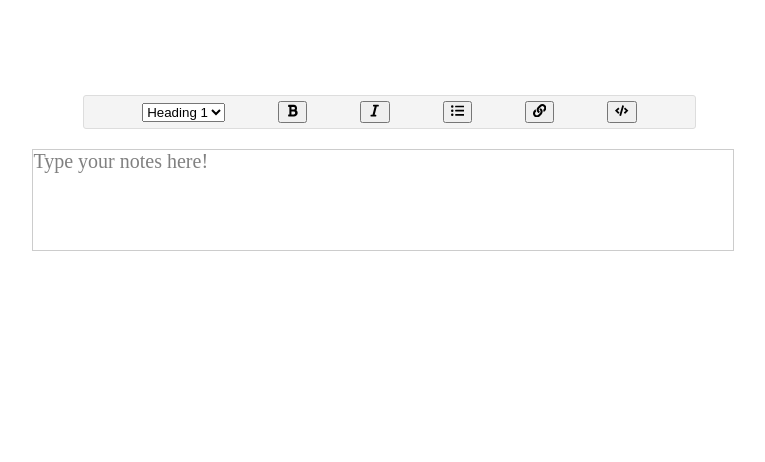
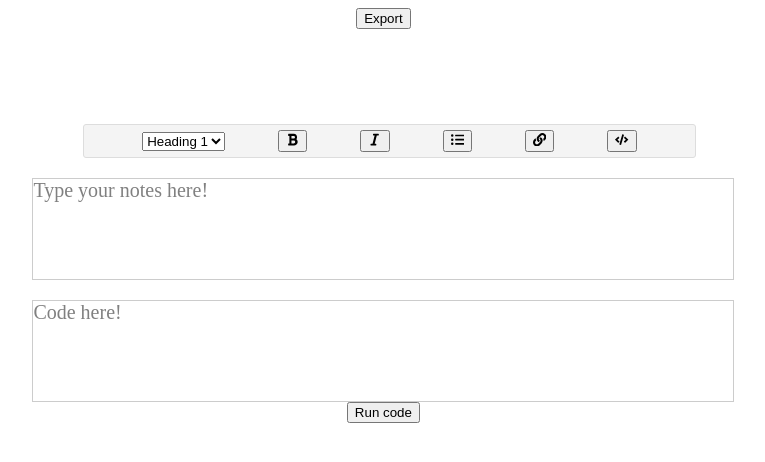
Before and after one commit to 2011-libra/notables, a React app: page / in a window 1280 px wide. Shown: the whole page, without its empty margins (225-990 px from the left). Built offline with nearby package versions, Linux system fonts and the light colour scheme.

Commit message:
T1-FE Export: Created component to download rich text file

```diff
--- a/app/components/texteditor/Texteditor.css
+++ b/app/components/texteditor/Texteditor.css
@@ -70,3 +70,9 @@
   color: white;
   padding: 8px;
 }
+
+.codeeditor_button {
+  display: flex;
+  justify-content: center;
+  align-items: center;
+}
--- /dev/null
+++ b/app/components/texteditor/codeeditor.js
@@ -0,0 +1,19 @@
+import React from 'react';
+
+export default function codeeditor() {
+  return (
+    <div>
+      <div className="codeeditor_container">
+        <div
+          className="editor"
+          id="editor"
+          contentEditable="true"
+          data-placeholder="Code here!"
+        ></div>
+        <div className="codeeditor_button">
+          <button>Run code</button>
+        </div>
+      </div>
+    </div>
+  );
+}
--- a/app/components/texteditor/texteditor.js
+++ b/app/components/texteditor/texteditor.js
@@ -1,17 +1,35 @@
 import React from 'react';
 import './Texteditor.css';
+import Codeeditor from './codeeditor';
 import Toolbar from './toolbar';
 
 function texteditor() {
+  const downloadTxtFile = () => {
+    const element = document.createElement('a');
+    const file = new Blob(
+      [document.getElementById('contentEditable').innerText],
+      {
+        type: 'text/richtext;charset=utf-8'
+      }
+    );
+    element.href = URL.createObjectURL(file);
+    element.download = 'myFile.md';
+    document.body.appendChild(element);
+    element.click();
+  };
   return (
     <div className="texteditor_container">
+      <div className="codeeditor_button">
+        <button onClick={downloadTxtFile}>Export</button>
+      </div>
       <Toolbar />
       <div
         className="editor"
-        id="editor"
+        id="contentEditable"
         contentEditable="true"
         data-placeholder="Type your notes here!"
       ></div>
+      <Codeeditor />
     </div>
   );
 }
```
